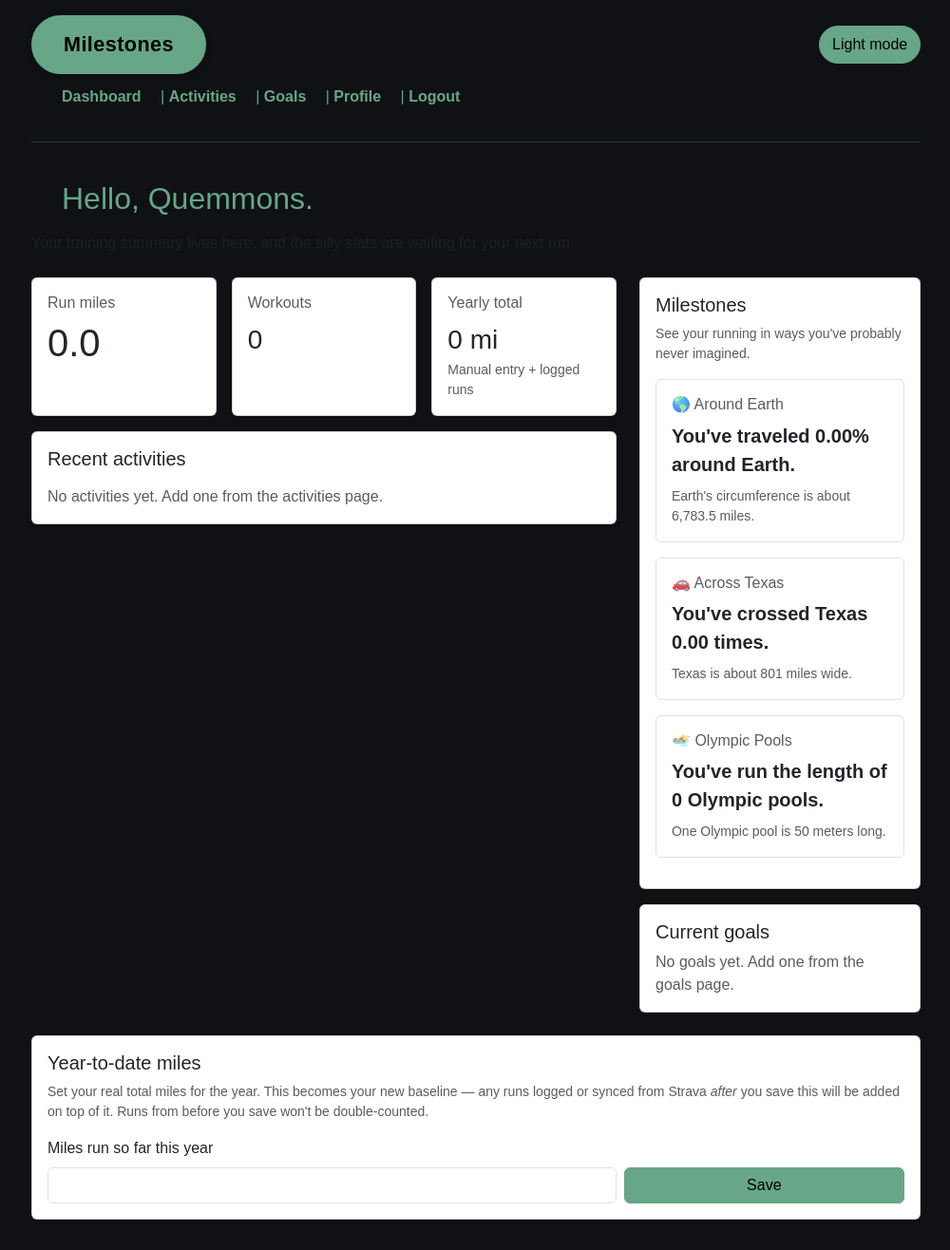
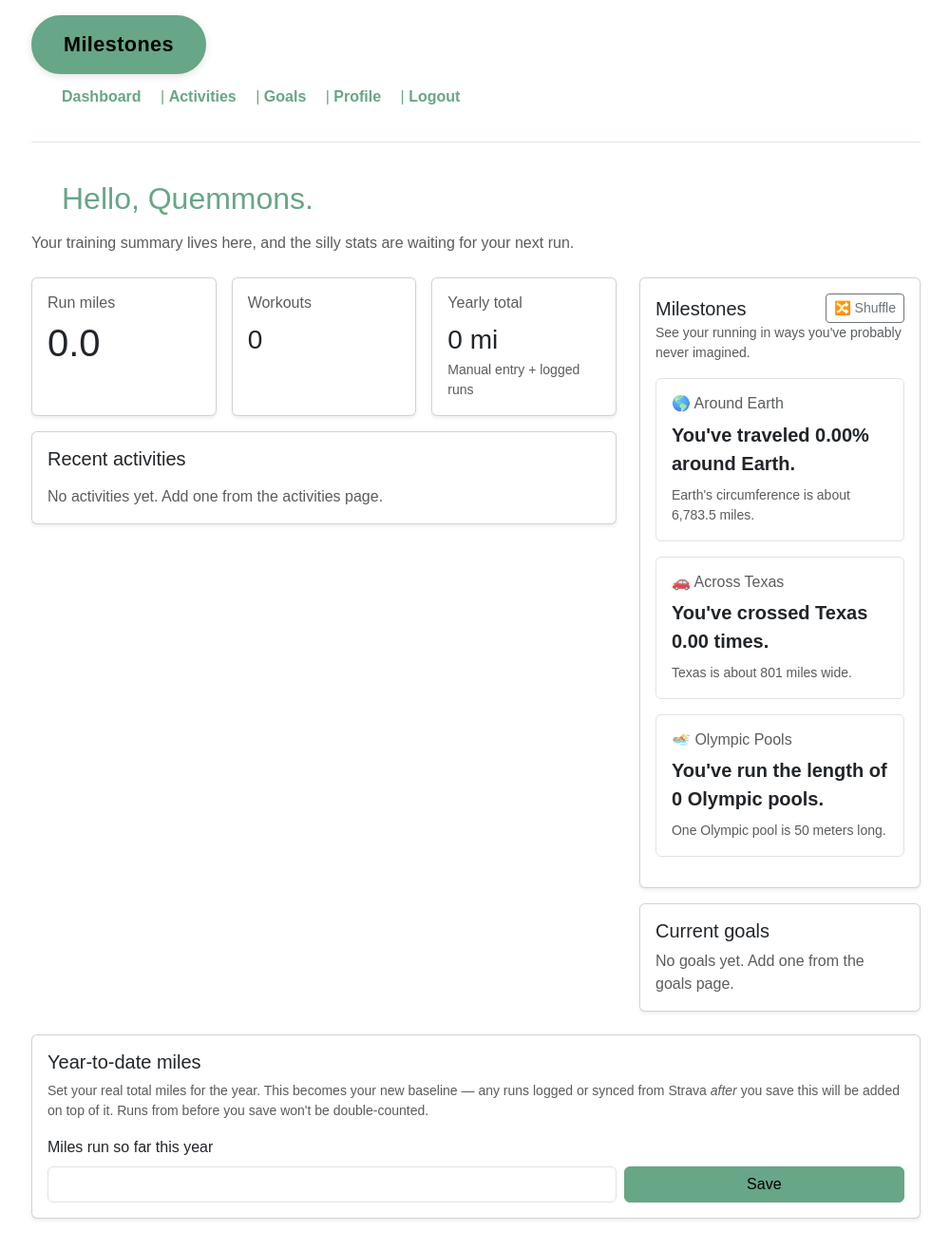
Before and after one commit to Quemmons/Endurance-Training-Tracker, a Flask app: page /dashboard in a window 1280 px wide. Shown: the whole page at 95% size, without its empty margins (139-1139 px from the left). After the commit the page ends 1284 px from the top, so only its background shows below. Run offline with Flask 3, Linux system fonts and the light colour scheme; a user stored in the database is signed in.

Commit message:
big change

```diff
--- a/app.py
+++ b/app.py
@@ -10,6 +10,7 @@ from flask import (
     Flask,
     flash,
     get_flashed_messages,
+    jsonify,
     redirect,
     render_template,
     render_template_string,
@@ -363,12 +364,11 @@ def build_funny_stats(store):
 
 
 def page(title, body):
-    """Render the shared page shell with navigation, flash messages, and theme support."""
+    """Render the shared page shell with navigation and flash messages."""
     messages = ''.join(
         f'<p class="{category}">{message}</p>'
         for category, message in get_flashed_messages(with_categories=True)
     )
-    dark_mode = 'dark' if session.get('dark_mode') else 'light'
     return render_template_string('''
         <!doctype html>
         <html>
@@ -378,15 +378,10 @@ def page(title, body):
             <title>{{ title }}</title>
             <link rel="stylesheet" href="/static/css/styles.css">
           </head>
-          <body class="theme-{{ dark_mode }}">
+          <body>
             <div class="page-shell">
               <div class="topbar">
                 <h1 class="page-title">Milestones</h1>
-                <form method="post" action="/theme/toggle" class="theme-toggle-form">
-                  <button type="submit" class="theme-toggle-btn">
-                    {{ 'Light mode' if dark_mode == 'dark' else 'Dark mode' }}
-                  </button>
-                </form>
               </div>
               <nav>
                 <a href="/">Home</a> |
@@ -401,7 +396,7 @@ def page(title, body):
             </div>
           </body>
         </html>
-    ''', title=title, body=body, messages=messages, dark_mode=dark_mode)
+    ''', title=title, body=body, messages=messages)
 
 
 @app.route('/')
@@ -492,6 +487,13 @@ def dashboard():
     stats = build_dashboard_stats(store)
     funny_stats = build_funny_stats(store)
     return render_template('dashboard.html', stats=stats, funny_stats=funny_stats, goals=store.get('goals', []))
+
+
+@app.route('/dashboard/milestones/shuffle')
+def shuffle_milestones():
+    """Return a fresh set of random fun-fact milestones as JSON, for the Shuffle button."""
+    store = get_user_store()
+    return jsonify(stats=build_funny_stats(store))
 
 
 @app.route('/milestones')
@@ -785,13 +787,6 @@ def strava_disconnect():
     return redirect(url_for('activities'))
 
 
-@app.route('/theme/toggle', methods=['POST'])
-def toggle_theme():
-    """Switch between light and dark mode for the current session."""
-    session['dark_mode'] = not session.get('dark_mode', False)
-    return redirect(request.referrer or url_for('home'))
-
-
 if __name__ == '__main__':
     port = int(os.environ.get('PORT', 5000))
     app.run(host='0.0.0.0', port=port)
--- a/static/css/styles.css
+++ b/static/css/styles.css
@@ -28,12 +28,6 @@ body .btn-outline-primary {
   border: 1px solid #67A686 !important;
 }
 
-/* Dark mode overrides */
-body.theme-dark {
-  background: #0f1115;
-  color: #67A686;
-}
-
 /* Main layout and navigation shell */
 .page-shell {
   max-width: 1000px;
@@ -47,50 +41,6 @@ body.theme-dark {
   align-items: center;
   gap: 1rem;
   margin-bottom: 0.75rem;
-}
-
-.theme-toggle-form {
-  margin: 0;
-}
-
-.theme-toggle-btn {
-  border: 1px solid #67A686;
-  background: #67A686;
-  color: #000000;
-  border-radius: 999px;
-  padding: 0.45rem 0.8rem;
-  cursor: pointer;
-}
-
-body.theme-dark .panel,
-body.theme-dark .goal-card,
-body.theme-dark .activity-card {
-  background: #1a1d24;
-  border-color: #67A686;
-  color: #f5f5f5;
-}
-
-body.theme-dark .activity-form input {
-  background: #2a2d35;
-  color: #f5f5f5;
-  border-color: #67A686;
-}
-
-body.theme-dark .activity-form label {
-  color: #f5f5f5;
-}
-
-body.theme-dark nav a {
-  color: #67A686;
-}
-
-body.theme-dark .activity-card__meta,
-body.theme-dark .empty-state {
-  color: #d9d9d9;
-}
-
-body.theme-dark .activity-card__top strong {
-  color: #f5f5f5;
 }
 
 .section-title {
--- a/templates/base.html
+++ b/templates/base.html
@@ -9,15 +9,10 @@
     <link rel="stylesheet" href="{{ url_for('static', filename='css/styles.css') }}">
     {% block head %}{% endblock %}
   </head>
-  <body class="theme-{{ 'dark' if session.get('dark_mode') else 'light' }}">
+  <body>
     <div class="page-shell">
       <div class="topbar">
         <h1 class="page-title">Milestones</h1>
-        <form method="post" action="{{ url_for('toggle_theme') }}" class="theme-toggle-form">
-          <button type="submit" class="theme-toggle-btn">
-            {{ 'Light mode' if session.get('dark_mode') else 'Dark mode' }}
-          </button>
-        </form>
       </div>
       <!-- Main navigation. The links change depending on whether the user is logged in. -->
       <nav>
--- a/templates/dashboard.html
+++ b/templates/dashboard.html
@@ -54,8 +54,12 @@
 
   <div class="col-lg-4">
     <div class="card p-3 shadow-sm mb-3">
-      <h5>Milestones</h5>
+      <div class="d-flex justify-content-between align-items-center">
+        <h5 class="mb-0">Milestones</h5>
+        <button type="button" id="shuffle-milestones-btn" class="btn btn-sm btn-outline-secondary">🔀 Shuffle</button>
+      </div>
       <p class="text-muted small">See your running in ways you've probably never imagined.</p>
+      <div id="milestones-list">
         {% for stat in funny_stats %}
         <div class="border rounded p-3 mb-3">
           <h6 class="text-muted mb-2">{{ stat.title }}</h6>
@@ -70,6 +74,7 @@
         </div>
         {% endfor %}
       </div>
+    </div>
 
     <div class="card p-3 shadow-sm">
       <h5>Current goals</h5>
@@ -82,23 +87,11 @@
             <p class="small text-muted mb-0">{{ goal.goal_type|capitalize }} • {{ goal.current_progress }}/{{ goal.target_value }} mi</p>
           </div>
         </div>
-          <!-- Single progress wrapper instead of nested wrappers -->
         <div class="progress mt-2" style="height: 8px;">
-            <div class="progress-bar"
-                 data-progress="{{ goal.progress_percent | default(0) }}"
-                 style="width: var(--progress-width, 0%);">
-            </div>
+          <div class="progress-bar" data-progress="{{ goal.progress_percent }}"></div>
         </div>
       </div>
       {% endfor %}
-
-        <!-- Script placed outside the loop so it executes exactly once -->
-        <script>
-          document.querySelectorAll('.progress-bar[data-progress]').forEach(bar => {
-            const pct = bar.getAttribute('data-progress');
-            bar.style.setProperty('--progress-width', pct + '%');
-          });
-        </script>
       {% else %}
       <p class="text-muted mb-0">No goals yet. Add one from the goals page.</p>
       {% endif %}
```
Also changed, not shown: app.js (+39 -0 lines). Lines whose indentation alone changed are shown as unchanged.
